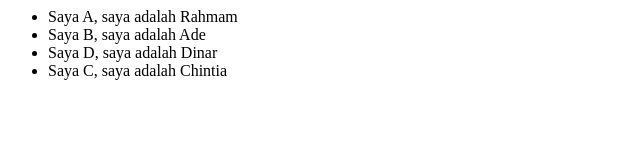
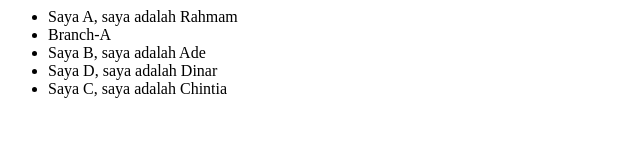
Before and after one commit to alpha241412/project1, a plain HTML site: page index.html in a window 1280 px wide. Shown: the whole page, without its empty margins (0-640 px from the left). Drawn offline with Linux system fonts and the light colour scheme.

Commit message:
Update branch index

```diff
--- a/index.html
+++ b/index.html
@@ -3,6 +3,7 @@
     <body>
         <ul>
             <li>Saya A, saya adalah Rahmam</li>
+            <li>Branch-A</li>
             <li>Saya B, saya adalah Ade</li>
             <li>Saya D, saya adalah Dinar</li>
             <li>Saya C, saya adalah Chintia</li>
```
